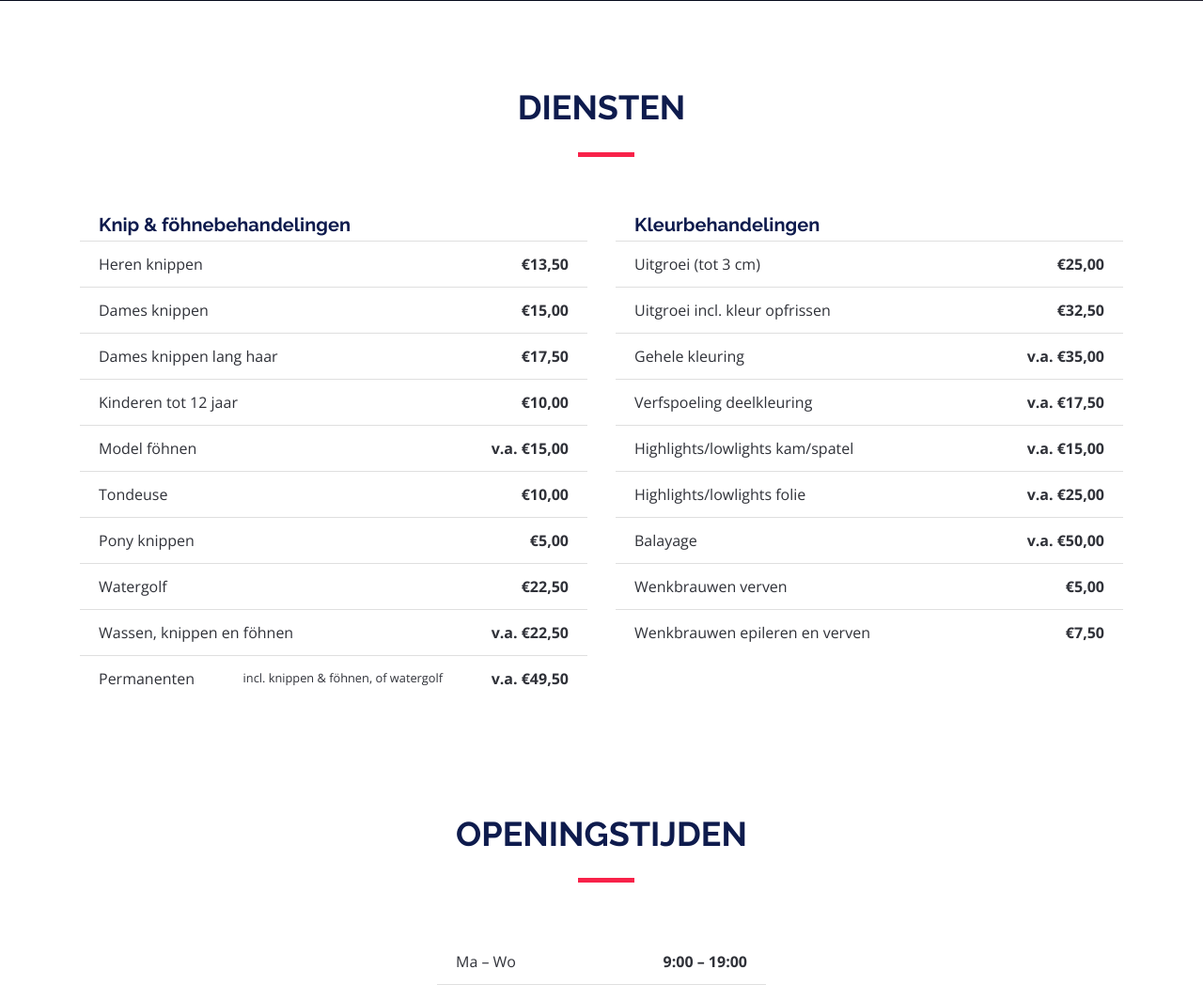
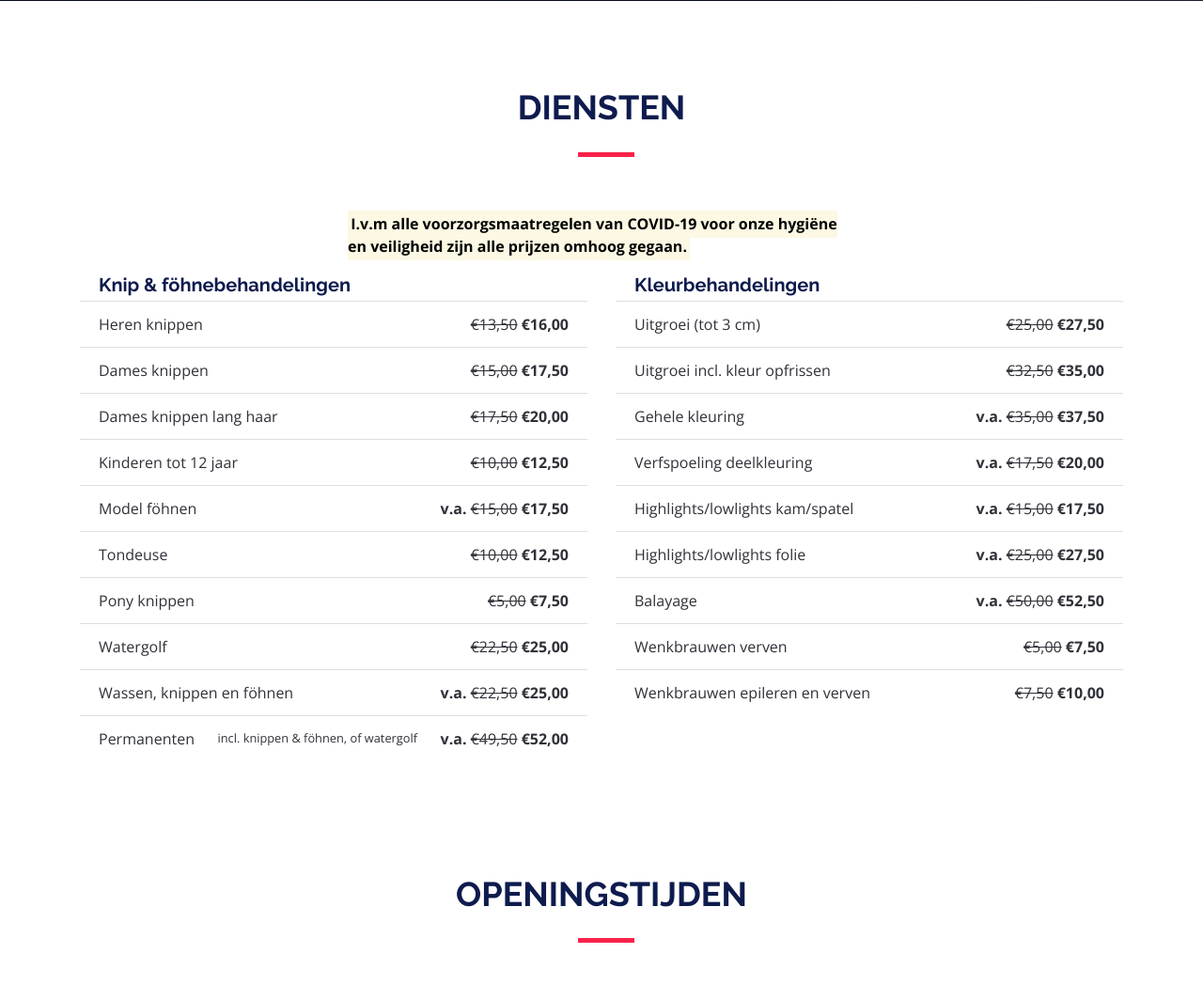
Before and after one commit to nienkevanunen/jouw-kapper, a PHP site: page / in a window 1280 px wide. Shown: the part 705-1753 px from the top of the page at 94% size. Run offline with PHP 8.4, Linux system fonts and the light colour scheme; some libraries are stand-ins or nearby versions.

Commit message:
tijdelijke covid-19 prijs update

```diff
--- a/index.php
+++ b/index.php
@@ -135,76 +135,81 @@
     <section id="diensten" class="wow fadeInUp">
 
       <div class="container">
+			<div class="section-header">
+			  <h2>Diensten</h2>
+			</div>
 
-        <div class="section-header">
-          <h2>Diensten</h2>
-        </div>
+			<div class="row justify-content-center mb-2">
+				<div class="col-lg-6">
+					<strong><mark>I.v.m alle voorzorgsmaatregelen van COVID-19 voor onze hygiëne en veiligheid zijn alle prijzen omhoog gegaan.</strong>
+				</div>
+			</div>
 
-				<div class="row justify-content-center">
-					<div class="col-lg-6">
+			<div class="row justify-content-center">
+			<div class="col-lg-6 mt-2">
             <h3>Knip & föhnebehandelingen</h3>
             <ul class="list-group list-group-flush">
               <li class="list-group-item d-flex justify-content-between align-items-center">
-                Heren knippen <strong>€13,50</strong>
+                Heren knippen <div><s>€13,50</s> <strong>€16,00</strong></div>
               </li>
               <li class="list-group-item d-flex justify-content-between align-items-center">
-                Dames knippen <strong>€15,00</strong>
+                Dames knippen <div><s>€15,00</s> <strong>€17,50</strong></div>
               </li>
               <li class="list-group-item d-flex justify-content-between align-items-center">
-                Dames knippen lang haar <strong>€17,50</strong>
+                Dames knippen lang haar <div><s>€17,50</s> <strong>€20,00</strong></div>
               </li>
               <li class="list-group-item d-flex justify-content-between align-items-center">
-                Kinderen tot 12 jaar <strong>€10,00</strong>
+                Kinderen tot 12 jaar <div><s>€10,00</s> <strong>€12,50</strong></div>
               </li>
               <li class="list-group-item d-flex justify-content-between align-items-center">
-                Model föhnen  <strong>v.a. €15,00</strong>
+                Model föhnen <div><strong>v.a.</strong> <s>€15,00</s> <strong>€17,50</strong></div>
               </li>
               <li class="list-group-item d-flex justify-content-between align-items-center">
-                Tondeuse <strong>€10,00</strong>
+                Tondeuse <div><s>€10,00</s> <strong>€12,50</strong></div>
               </li>
               <li class="list-group-item d-flex justify-content-between align-items-center">
-                Pony knippen <strong>€5,00</strong>
+                Pony knippen <div><s>€5,00</s> <strong>€7,50</strong></div>
               </li>
               <li class="list-group-item d-flex justify-content-between align-items-center">
-                Watergolf <strong>€22,50</strong>
+                Watergolf <div><s>€22,50</s> <strong>€25,00</strong></div>
               </li>
               <li class="list-group-item d-flex justify-content-between align-items-center">
-                Wassen, knippen en föhnen <strong>v.a. €22,50</strong>
+                Wassen, knippen en föhnen <div><strong>v.a.</strong> <s>€22,50</s> <strong>€25,00</strong></div>
               </li>
               <li class="list-group-item d-flex justify-content-between align-items-center">
-                Permanenten <small>incl. knippen & föhnen, of watergolf</small> <strong>v.a. €49,50</strong>
+                Permanenten <small>incl. knippen & föhnen, of watergolf</small> <div><strong>v.a.</strong> <s>€49,50</s> <strong>€52,00</strong></div>
               </li>
             </ul>
-					</div>
-					<div class="col-lg-6">
+			</div>
+			<div class="col-lg-6 mt-2">
             <h3 class="">Kleurbehandelingen</h3>
             <ul class="list-group list-group-flush">
               <li class="list-group-item d-flex justify-content-between align-items-center">
-                Uitgroei (tot 3 cm) <strong>€25,00</strong>
+                Uitgroei (tot 3 cm) <div><s>€25,00</s> <strong>€27,50</strong></div>
               </li>
               <li class="list-group-item d-flex justify-content-between align-items-center">
-                Uitgroei incl. kleur opfrissen <strong>€32,50</strong>
+                Uitgroei incl. kleur opfrissen <div><s>€32,50</s> <strong>€35,00</strong></div>
               </li>
               <li class="list-group-item d-flex justify-content-between align-items-center">
-                Gehele kleuring <strong>v.a. €35,00</strong>
+                Gehele kleuring <div><strong>v.a.</strong> <s>€35,00</s> <strong>€37,50</strong></div>
               </li>
               <li class="list-group-item d-flex justify-content-between align-items-center">
-                Verfspoeling deelkleuring <strong>v.a. €17,50</strong>
+                Verfspoeling deelkleuring <div><strong>v.a.</strong> <s>€17,50</s> <strong>€20,00</strong></div>
               </li>
               <li class="list-group-item d-flex justify-content-between align-items-center">
-                Highlights/lowlights kam/spatel <strong>v.a. €15,00</strong>
+                Highlights/lowlights kam/spatel <div><strong>v.a.</strong> <s>€15,00</s> <strong>€17,50</strong></div>
               </li>
               <li class="list-group-item d-flex justify-content-between align-items-center">
-                Highlights/lowlights folie <strong>v.a. €25,00</strong>
+                Highlights/lowlights folie <div><strong>v.a.</strong> <s>€25,00</s> <strong>€27,50</strong></div>
               </li>
               <li class="list-group-item d-flex justify-content-between align-items-center">
-                Balayage <strong>v.a. €50,00</strong>
+                Balayage <div><strong>v.a.</strong> <s>€50,00</s> <strong>€52,50</strong></div>
               </li>
               <li class="list-group-item d-flex justify-content-between align-items-center">
-                Wenkbrauwen verven <strong>€5,00</strong>
+                Wenkbrauwen verven <div><s>€5,00</s> <strong>€7,50</strong></div>
               </li>
               <li class="list-group-item d-flex justify-content-between align-items-center">
-                Wenkbrauwen epileren en verven <strong>€7,50</strong>
+                Wenkbrauwen epileren en verven <div><s>€7,50</s> <strong>€10,00</strong></div>
               </li>
             </ul>
 					</div>
```
